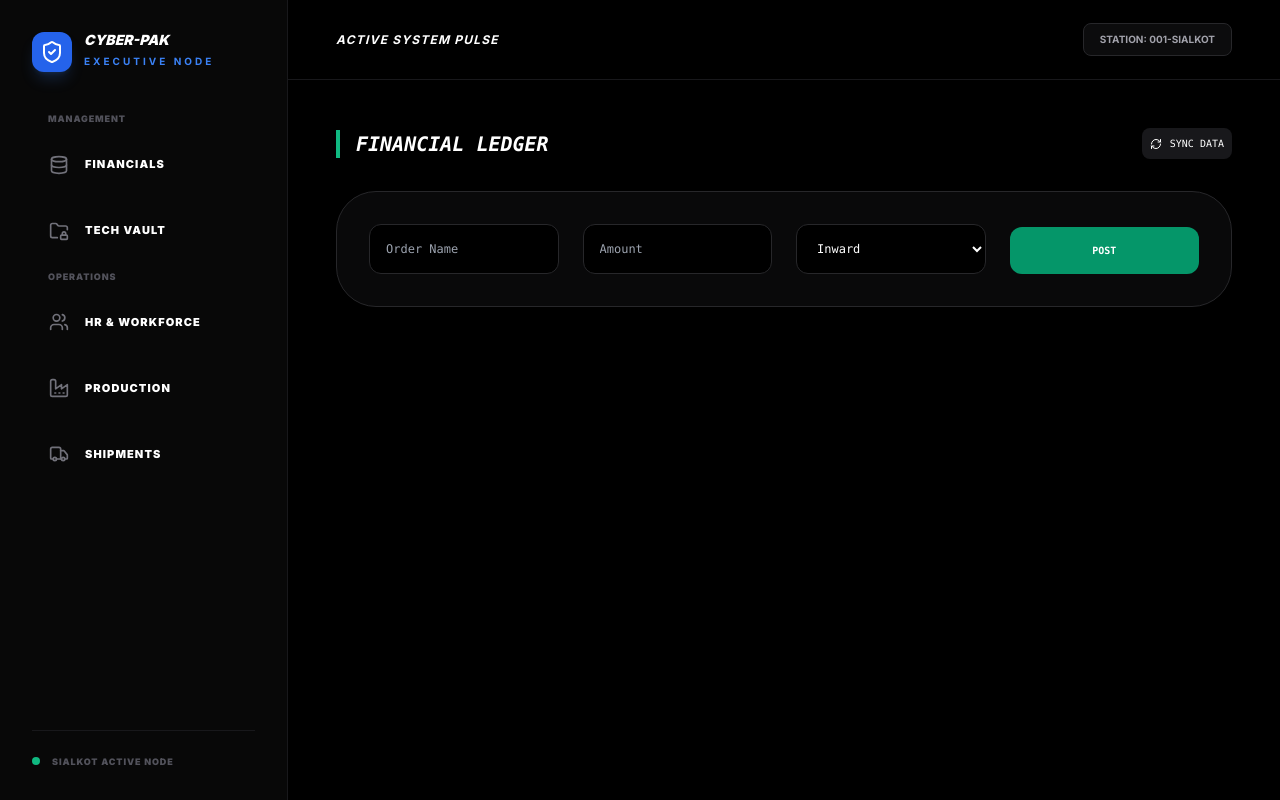
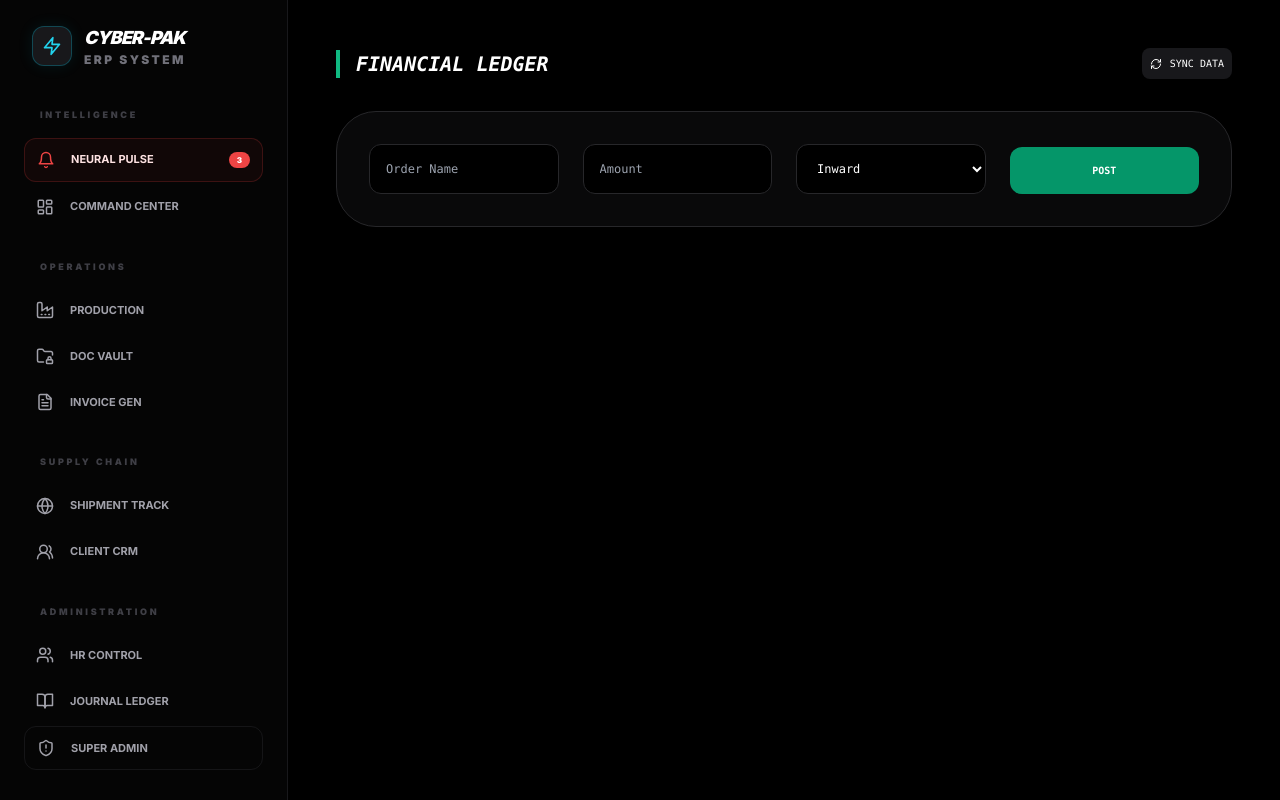
Before and after one commit to champdevil420-glitch/cyber-pak-erp, a Next.js app: page /accounts in a window 1280 px wide. Built offline with nearby package versions, Linux system fonts and the light colour scheme.

Commit message:
Restored full Cyber-Pak advanced menu structure

```diff
--- a/app/layout.tsx
+++ b/app/layout.tsx
@@ -2,101 +2,109 @@
 import { Inter } from "next/font/google";
 import "./globals.css";
 import Link from "next/link";
-import React, { useEffect } from "react";
+import React from "react";
 import {
-  Database,
-  FolderLock,
-  ShieldCheck,
-  Users,
-  Factory,
-  Truck,
-  LayoutDashboard
+  Activity, LayoutDashboard, Factory, FolderLock,
+  FileText, Globe, Users, BookOpen, ShieldAlert,
+  Zap, Bell, Users2
 } from "lucide-react";
 
 const inter = Inter({ subsets: ["latin"] });
 
-export default function RootLayout({
-  children,
-}: {
-  children: React.ReactNode;
-}) {
-
-  useEffect(() => {
-    const oldData = localStorage.getItem("cyberPak_enterprise_acc");
-    const newData = localStorage.getItem("cyberPak_entries");
-    if (oldData && !newData) {
-      localStorage.setItem("cyberPak_entries", oldData);
-    }
-  }, []);
-
+export default function RootLayout({ children }: { children: React.ReactNode }) {
   return (
     <html lang="en">
       <body className={`${inter.className} bg-black text-white flex min-h-screen overflow-hidden`}>
 
-        {/* --- FULL SIDEBAR --- */}
-        <aside className="hidden md:flex w-72 bg-[#080808] border-r border-zinc-900 flex-col p-8 h-screen sticky top-0">
-          <div className="flex items-center gap-3 mb-10">
-            <div className="w-10 h-10 bg-blue-600 rounded-xl flex items-center justify-center shadow-lg shadow-blue-500/20">
-              <ShieldCheck size={24} />
+        {/* --- ADVANCED SIDEBAR --- */}
+        <aside className="hidden md:flex w-72 bg-[#050505] border-r border-zinc-900 flex-col p-6 h-screen sticky top-0 overflow-y-auto custom-scrollbar">
+
+          {/* Logo Section */}
+          <div className="flex items-center gap-3 mb-10 px-2">
+            <div className="w-10 h-10 bg-zinc-900 border border-cyan-500/30 rounded-xl flex items-center justify-center shadow-[0_0_15px_rgba(6,182,212,0.1)]">
+              <Zap size={20} className="text-cyan-400" />
             </div>
-            <div>
-              <h1 className="font-black italic text-sm uppercase leading-none">Cyber-Pak</h1>
-              <span className="text-[10px] text-blue-500 font-bold tracking-[0.3em] uppercase">Executive Node</span>
-            </div>
+            <h1 className="font-black italic text-lg tracking-tighter uppercase">Cyber-Pak <span className="text-zinc-500 text-xs block not-italic tracking-[0.2em]">ERP System</span></h1>
           </div>
 
-          <nav className="space-y-3 flex-1 overflow-y-auto pr-2">
-            <p className="text-[9px] font-black text-zinc-600 uppercase tracking-widest px-4 mb-2">Management</p>
+          <nav className="space-y-8 flex-1">
 
-            <Link href="/accounts" className="flex items-center gap-4 p-4 rounded-2xl hover:bg-zinc-900 transition-all group border border-transparent hover:border-zinc-800">
-              <Database size={20} className="text-zinc-500 group-hover:text-emerald-500" />
-              <span className="text-[11px] font-black uppercase tracking-widest">Financials</span>
-            </Link>
+            {/* INTELLIGENCE */}
+            <div>
+              <p className="text-[9px] font-black text-zinc-700 uppercase tracking-[0.3em] px-4 mb-4">Intelligence</p>
+              <div className="space-y-1">
+                <Link href="/" className="flex items-center justify-between p-3 rounded-xl bg-red-500/5 border border-red-500/20 group hover:bg-red-500/10 transition-all">
+                  <div className="flex items-center gap-4">
+                    <Bell size={18} className="text-red-500" />
+                    <span className="text-[11px] font-bold uppercase text-red-100">Neural Pulse</span>
+                  </div>
+                  <span className="bg-red-500 text-white text-[8px] px-2 py-0.5 rounded-full font-black">3</span>
+                </Link>
+                <Link href="/" className="flex items-center gap-4 p-3 rounded-xl hover:bg-zinc-900 transition-all text-zinc-400 hover:text-white group">
+                  <LayoutDashboard size={18} className="group-hover:text-emerald-400" />
+                  <span className="text-[11px] font-bold uppercase">Command Center</span>
+                </Link>
+              </div>
+            </div>
 
-            <Link href="/vault" className="flex items-center gap-4 p-4 rounded-2xl hover:bg-zinc-900 transition-all group border border-transparent hover:border-zinc-800">
-              <FolderLock size={20} className="text-zinc-500 group-hover:text-blue-500" />
-              <span className="text-[11px] font-black uppercase tracking-widest">Tech Vault</span>
-            </Link>
+            {/* OPERATIONS */}
+            <div>
+              <p className="text-[9px] font-black text-zinc-700 uppercase tracking-[0.3em] px-4 mb-4">Operations</p>
+              <div className="space-y-1">
+                <Link href="/production" className="flex items-center gap-4 p-3 rounded-xl hover:bg-zinc-900 transition-all text-zinc-400 hover:text-white group">
+                  <Factory size={18} className="group-hover:text-purple-400" />
+                  <span className="text-[11px] font-bold uppercase">Production</span>
+                </Link>
+                <Link href="/vault" className="flex items-center gap-4 p-3 rounded-xl hover:bg-zinc-900 transition-all text-zinc-400 hover:text-white group">
+                  <FolderLock size={18} className="group-hover:text-blue-400" />
+                  <span className="text-[11px] font-bold uppercase">Doc Vault</span>
+                </Link>
+                <Link href="/invoices" className="flex items-center gap-4 p-3 rounded-xl hover:bg-zinc-900 transition-all text-zinc-400 hover:text-white group">
+                  <FileText size={18} className="group-hover:text-emerald-400" />
+                  <span className="text-[11px] font-bold uppercase">Invoice Gen</span>
+                </Link>
+              </div>
+            </div>
 
-            <p className="text-[9px] font-black text-zinc-600 uppercase tracking-widest px-4 mt-6 mb-2">Operations</p>
+            {/* SUPPLY CHAIN */}
+            <div>
+              <p className="text-[9px] font-black text-zinc-700 uppercase tracking-[0.3em] px-4 mb-4">Supply Chain</p>
+              <div className="space-y-1">
+                <Link href="/shipping" className="flex items-center gap-4 p-3 rounded-xl hover:bg-zinc-900 transition-all text-zinc-400 hover:text-white group">
+                  <Globe size={18} className="group-hover:text-cyan-400" />
+                  <span className="text-[11px] font-bold uppercase">Shipment Track</span>
+                </Link>
+                <Link href="/crm" className="flex items-center gap-4 p-3 rounded-xl hover:bg-zinc-900 transition-all text-zinc-400 hover:text-white group">
+                  <Users2 size={18} className="group-hover:text-yellow-400" />
+                  <span className="text-[11px] font-bold uppercase">Client CRM</span>
+                </Link>
+              </div>
+            </div>
 
-            {/* Added HR Section */}
-            <Link href="/hr" className="flex items-center gap-4 p-4 rounded-2xl hover:bg-zinc-900 transition-all group border border-transparent hover:border-zinc-800">
-              <Users size={20} className="text-zinc-500 group-hover:text-orange-500" />
-              <span className="text-[11px] font-black uppercase tracking-widest">HR & Workforce</span>
-            </Link>
-
-            {/* Added Production Section */}
-            <Link href="/production" className="flex items-center gap-4 p-4 rounded-2xl hover:bg-zinc-900 transition-all group border border-transparent hover:border-zinc-800">
-              <Factory size={20} className="text-zinc-500 group-hover:text-purple-500" />
-              <span className="text-[11px] font-black uppercase tracking-widest">Production</span>
-            </Link>
-
-            {/* Added Shipping Section */}
-            <Link href="/shipping" className="flex items-center gap-4 p-4 rounded-2xl hover:bg-zinc-900 transition-all group border border-transparent hover:border-zinc-800">
-              <Truck size={20} className="text-zinc-500 group-hover:text-yellow-500" />
-              <span className="text-[11px] font-black uppercase tracking-widest">Shipments</span>
-            </Link>
+            {/* ADMINISTRATION */}
+            <div>
+              <p className="text-[9px] font-black text-zinc-700 uppercase tracking-[0.3em] px-4 mb-4">Administration</p>
+              <div className="space-y-1">
+                <Link href="/hr" className="flex items-center gap-4 p-3 rounded-xl hover:bg-zinc-900 transition-all text-zinc-400 hover:text-white group">
+                  <Users size={18} className="group-hover:text-orange-400" />
+                  <span className="text-[11px] font-bold uppercase">HR Control</span>
+                </Link>
+                <Link href="/accounts" className="flex items-center gap-4 p-3 rounded-xl hover:bg-zinc-900 transition-all text-zinc-400 hover:text-white group">
+                  <BookOpen size={18} className="group-hover:text-emerald-400" />
+                  <span className="text-[11px] font-bold uppercase">Journal Ledger</span>
+                </Link>
+                <Link href="/admin" className="flex items-center gap-4 p-3 rounded-xl hover:bg-zinc-900 transition-all text-zinc-400 hover:text-white group border border-zinc-800/50">
+                  <ShieldAlert size={18} className="group-hover:text-red-500" />
+                  <span className="text-[11px] font-bold uppercase font-black">Super Admin</span>
+                </Link>
+              </div>
+            </div>
           </nav>
-
-          <div className="mt-auto pt-6 border-t border-zinc-900 flex items-center gap-3">
-             <div className="w-2 h-2 bg-emerald-500 rounded-full animate-pulse"></div>
-             <span className="text-[9px] font-black uppercase text-zinc-600 tracking-widest">Sialkot Active Node</span>
-          </div>
         </aside>
 
-        {/* --- MAIN CONTENT WINDOW --- */}
-        <main className="flex-1 h-screen overflow-y-auto bg-[#020202] relative">
-          <header className="h-20 border-b border-zinc-900 flex items-center px-12 justify-between sticky top-0 bg-black/80 backdrop-blur-xl z-30">
-             <h2 className="text-xs font-bold text-white uppercase italic tracking-widest">Active System Pulse</h2>
-             <div className="bg-zinc-900/50 border border-zinc-800 px-4 py-2 rounded-lg text-[10px] font-bold text-zinc-400">
-               STATION: 001-SIALKOT
-             </div>
-          </header>
-
-          <div className="max-w-7xl mx-auto w-full">
-            {children}
-          </div>
+        {/* --- MAIN WINDOW --- */}
+        <main className="flex-1 h-screen overflow-y-auto bg-[#020202]">
+          {children}
         </main>
 
       </body>
```
